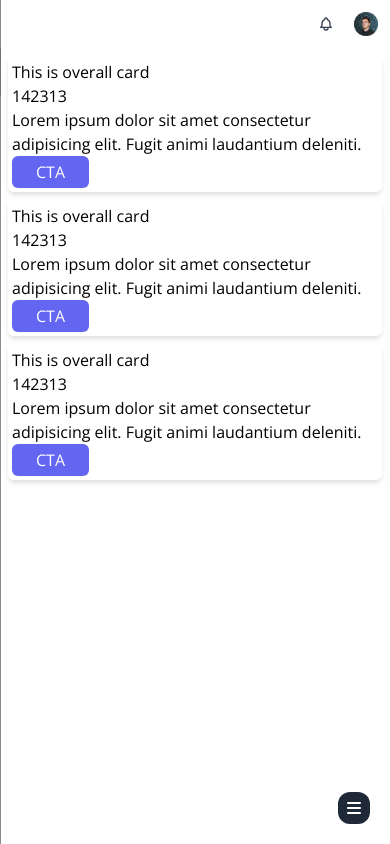
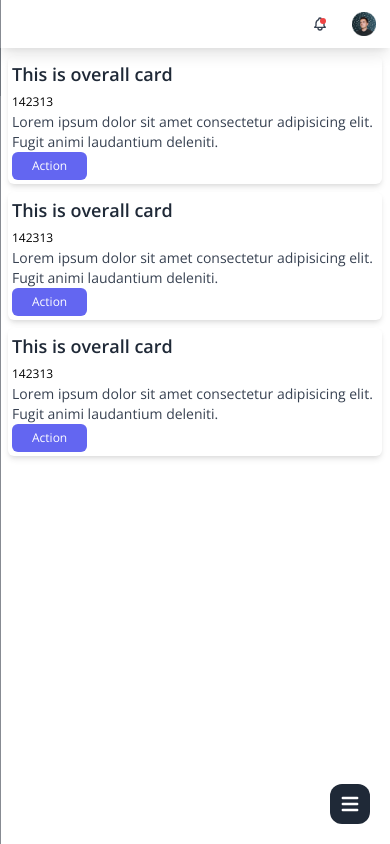
Before and after one commit to SumberkuDev/admin-dashboard, a React (Vite) app: page / in a window 390 px wide. Built offline with nearby package versions, Linux system fonts and the light colour scheme.

Commit message:
push last, pindah ke gitlab

```diff
--- /dev/null
+++ b/src/Styles/styles.jsx
@@ -0,0 +1,31 @@
+const styles = {
+  // common styles used
+  p: {
+    rel: 'relative',
+    abs: 'asbolute',
+    fxd: 'fixed',
+  },
+  d: {
+    flexRowCnt: 'flex-row items-center',
+    flexRowStr: 'flex-row items-stretch',
+    flexColCnt: 'flex-col items-center',
+    flexColStr: 'flex-col items-stretch',
+    grid: 'grid place-items-center',
+  },
+  fs: {
+    heading:
+      'text-base xs:text-lg sm:text-lg lg:text-xl 2xl:text-3xl font-semibold text-gray-800',
+    paragraph:
+      'text-sm sm:text-base 2xl:text-lg font-normal text-gray-700',
+  },
+  stateHvr: {
+    ctaHvr: 'transform hover:-transform-translate-y-0.5',
+    utilHvr: 'hover:shadow-md',
+  },
+  stateFcs: {
+    utilHvr:
+      'outline-none focus:ring-2 ring-indigo-400 bg-white text-gray-700',
+  },
+}
+
+export default styles
--- a/src/components/Card.jsx
+++ b/src/components/Card.jsx
@@ -1,13 +1,14 @@
 import React from 'react'
-
+import Stylus from '../utils/Stylus'
 export default function Card({ title, num, desc }) {
   return (
     <div className='p-1 sm:p-2 lg:p-3.5 rounded-md shadow-md bg-white'>
-      <h3>{title}</h3>
-      <span>{num}</span>
-      <p>{desc}</p>
-      <button className='text-center py-1 px-6 lg:px-10 rounded-md text-white bg-indigo-500'>
-        CTA
+      <h3 className={Stylus.fontSize.hFS}>{title}</h3>
+      <span className={Stylus.fontSize.labelFS}>{num}</span>
+      <p className={Stylus.fontSize.pFS}>{desc}</p>
+      <button
+        className={`${Stylus.utility.button} bg-indigo-500 text-white hover:bg-indigo-600`}>
+        Action
       </button>
     </div>
   )
--- a/src/components/Header.jsx
+++ b/src/components/Header.jsx
@@ -1,8 +1,11 @@
 import React, { useContext } from 'react'
 import image from '../img/profile.jpg'
 import { Theme } from '../utils/Theme'
+import Stylus from '../utils/Stylus'
+import styles from '../Styles/styles'
 
 export default function Header() {
+  console.log(styles)
   const {
     handleNotifbar,
     notifbar,
@@ -14,12 +17,21 @@ export default function Header() {
     profileBtn,
   } = useContext(Theme)
 
+  const {
+    flex: { flexItemsCenter, flextCol },
+    grid: { gridCenter },
+    etc: { shdwRnd, stateBtn },
+    spacing: { paddingX },
+    wh: { btnWH, fullWH },
+    utility: { searchbarInput },
+  } = Stylus
+
   return (
     <header
       ref={header}
-      className='flex items-center justify-between fixed top-0 w-full h-12 sm:h-14 md:h-16 px-2 sm:px-4 md:px-6 lg:pl-16 lg:pr-4 bg-white z-40'>
+      className={`${flexItemsCenter} ${paddingX} justify-between fixed top-0 w-full h-12 sm:h-14 md:h-16 lg:pl-16 lg:pr-4 bg-white z-40 shadow-lg`}>
       <div className='relative hidden md:flex items-center h-8 sm:h-9 md:h-10 w-full md:w-4/5 lg:w-3/4 rounded-md focus-within:shadow-md bg-gray-100 focus-within:bg-white'>
-        <div className='grid place-items-center w-12 h-full text-gray-500'>
+        <div className={`${gridCenter} w-12 h-full text-gray-500`}>
           <svg
             xmlns='http://www.w3.org/2000/svg'
             className='h-4 lg:h-5 w-4 lg:w-5'
@@ -36,7 +48,7 @@ export default function Header() {
         </div>
 
         <input
-          className='peer w-full h-full flex items-center text-sm outline-none bg-transparent placeholder-transparent text-gray-700'
+          className={searchbarInput}
           type='text'
           id='searchbar'
           placeholder='search something...'
@@ -51,7 +63,7 @@ export default function Header() {
         <button
           ref={bellBtn}
           onClick={handleNotifbar}
-          className='grid place-items-center w-8 h-8 sm:w-9 sm:h-9 md:w-10 md:h-10 rounded-md outline-none focus:ring-2 ring-indigo-400 text-base md:text-lg lg:text-xl text-gray-700 hover:shadow-md'>
+          className={`relative ${gridCenter} ${btnWH} ${shdwRnd} ${stateBtn}`}>
           <svg
             xmlns='http://www.w3.org/2000/svg'
             className='h-4 w-4 lg:w-5 lg:h-5'
@@ -65,6 +77,9 @@ export default function Header() {
               d='M15 17h5l-1.405-1.405A2.032 2.032 0 0118 14.158V11a6.002 6.002 0 00-4-5.659V5a2 2 0 10-4 0v.341C7.67 6.165 6 8.388 6 11v3.159c0 .538-.214 1.055-.595 1.436L4 17h5m6 0v1a3 3 0 11-6 0v-1m6 0H9'
             />
           </svg>
+          {dummyText.length ? (
+            <div className='absolute top-3 right-3 w-1.5 sm:w-2 h-1.5 sm:h-2 bg-red-500 rounded-full'></div>
+          ) : null}
         </button>
 
         <div
@@ -75,30 +90,37 @@ export default function Header() {
               Notifications
             </h5>
           </div>
-          <ul className='w-full py-1 h-56 md:h-64 lg:h-80 overflow-y-scroll'>
-            {dummyText.map((text, i) => (
-              <li
-                className='w-full py-1 sm:py-2 border px-2 md:px-4 text-xs sm:text-sm'
-                key={i}>
-                {text}
+          <ul className='relative w-full py-1 max-h-56 md:max-h-64 lg:max-h-80 overflow-y-scroll'>
+            {dummyText.length ? (
+              dummyText.map((text, i) => (
+                <li
+                  className='w-full py-1 sm:py-2 border px-2 md:px-4 text-xs sm:text-sm'
+                  key={i}>
+                  {text}
+                </li>
+              ))
+            ) : (
+              <li className='w-h-full grid place-items-center py-1 sm:py-2 px-2 md:px-4 text-xs sm:text-sm'>
+                You're All set!
               </li>
-            ))}
+            )}
           </ul>
         </div>
         <button
           ref={profileBtn}
           onClick={handleProfileMenu}
-          className='grid place-items-center w-8 h-8 sm:w-9 sm:h-9 md:w-10 md:h-10 rounded-md outline-none focus:ring-2 ring-indigo-400 hover:shadow-md bg-white'>
+          className={`${gridCenter} ${btnWH} ${shdwRnd} ${stateBtn}`}>
           <img className='w-6' src={image} alt='profileImage' />
         </button>
 
         <div
           ref={profileMenu}
           className='absolute top-12 sm:top-14 md:top-16 w-full sm:w-5/12 md:w-1/2 lg:w-1/3 h-42 lg:h-48 transform scale-0 -translate-y-1/2 shadow-md rounded-md overflow-hidden bg-white'>
-          <nav className='w-full h-full flex flex-col items-stretch justify-between'>
+          <nav
+            className={`${fullWH} ${flextCol} items-stretch justify-between`}>
             <a
               href='#'
-              className='w-full h-full flex items-center space-x-2 px-2 md:px-4 py-2 text-xs sm:text-sm font-medium text-gray-700 hover:bg-gray-100'>
+              className={`${fullWH} ${flexItemsCenter} space-x-2 px-2 md:px-4 py-2 text-xs sm:text-sm font-medium text-gray-700 hover:bg-gray-100`}>
               <svg
                 xmlns='http://www.w3.org/2000/svg'
                 className='h-4 lg:h-5 w-4 lg:w-5'
--- a/src/components/SidebarBtn.jsx
+++ b/src/components/SidebarBtn.jsx
@@ -7,10 +7,10 @@ export default function SidebarBtn() {
     <button
       onClick={handleAside}
       ref={asideHandler}
-      className='grid lg:hidden place-items-center fixed right-5 md:right-8 bottom-5 md:bottom-8 w-8 sm:w-10 h-8 sm:h-10 text-lg sm:text-xl rounded-xl text-white bg-gray-800'>
+      className='grid lg:hidden place-items-center fixed right-5 md:right-8 bottom-5 md:bottom-8 w-8 xs:w-10 h-8 xs:h-10 rounded-xl text-white bg-gray-800'>
       <svg
         xmlns='http://www.w3.org/2000/svg'
-        className='h-5 w-5'
+        className='h-5 w-5 xs:w-6 xs:h-6'
         viewBox='0 0 20 20'
         fill='currentColor'>
         <path
--- a/src/utils/Stylus.jsx
+++ b/src/utils/Stylus.jsx
@@ -1,12 +1,7 @@
-import React, { createContext } from 'react'
-
-export const Stylus = createContext()
-
-export default function StylusProvider() {
 const stylus = {
   flex: {
     flexItemsCenter: 'flex items-center',
-      flextColCenter: 'flex flex-col items-center',
+    flextCol: 'flex flex-col',
   },
   grid: {
     gridCenter: 'grid place-items-center',
@@ -19,19 +14,23 @@ export default function StylusProvider() {
   spacing: {
     paddingX: 'px-2 sm:px-3.5 md:px-6',
     paddingY: 'py-1.5 sm:py-2.5 md:py-4',
+    extendSidebar: 'px-2 sm:px-3.5 md:px-4 lg:pl-16',
   },
   utility: {
     button:
-        'inline-block py-1.5 sm:py-2 md:py-2.5 px-2.5 md:px-5 rounded-md text-xs sm:text-sm lg:text-base',
+      'inline-block py-1.5 px-5 md:px-10 rounded-md text-xs sm:text-sm lg:text-base',
+    searchbarInput:
+      'peer w-full h-full flex items-center text-sm outline-none bg-transparent placeholder-transparent text-gray-700',
+  },
+  wh: {
+    btnWH: 'w-8 xs:w-9 sm:w-10 h-8 xs:h-9 sm:h-10',
+    fullWH: 'w-full h-full',
   },
   etc: {
-      shadowRound: 'shadow-md rounded-md',
+    shdwRnd: 'rounded-md hover:shadow-md',
+    stateBtn:
+      'outline-none focus:ring-2 ring-indigo-400 bg-white text-gray-700',
   },
 }
 
-  // sebagai tambahan, fungsi ini akan dijadikan sebuah 'state' dimana fungsi ini akan memberikan sebuah object 'stylus' diatas yang nantinya akan diguanakan oleh semua komponen dalam styling, rencananya seperti itu kurang lebih, karena saat ini saya lagi cari cara yang efektif agar mempermudah pembacaan kode, karena disini megggunakan tailwindcss
-  // fungsi ini hanya untuk menyimpan style
-  return (
-    <Stylus.Provider value={{ stylus }}>{chidlren}</Stylus.Provider>
-  )
-}
+export default stylus
```
Lines whose indentation alone changed are shown as unchanged.
